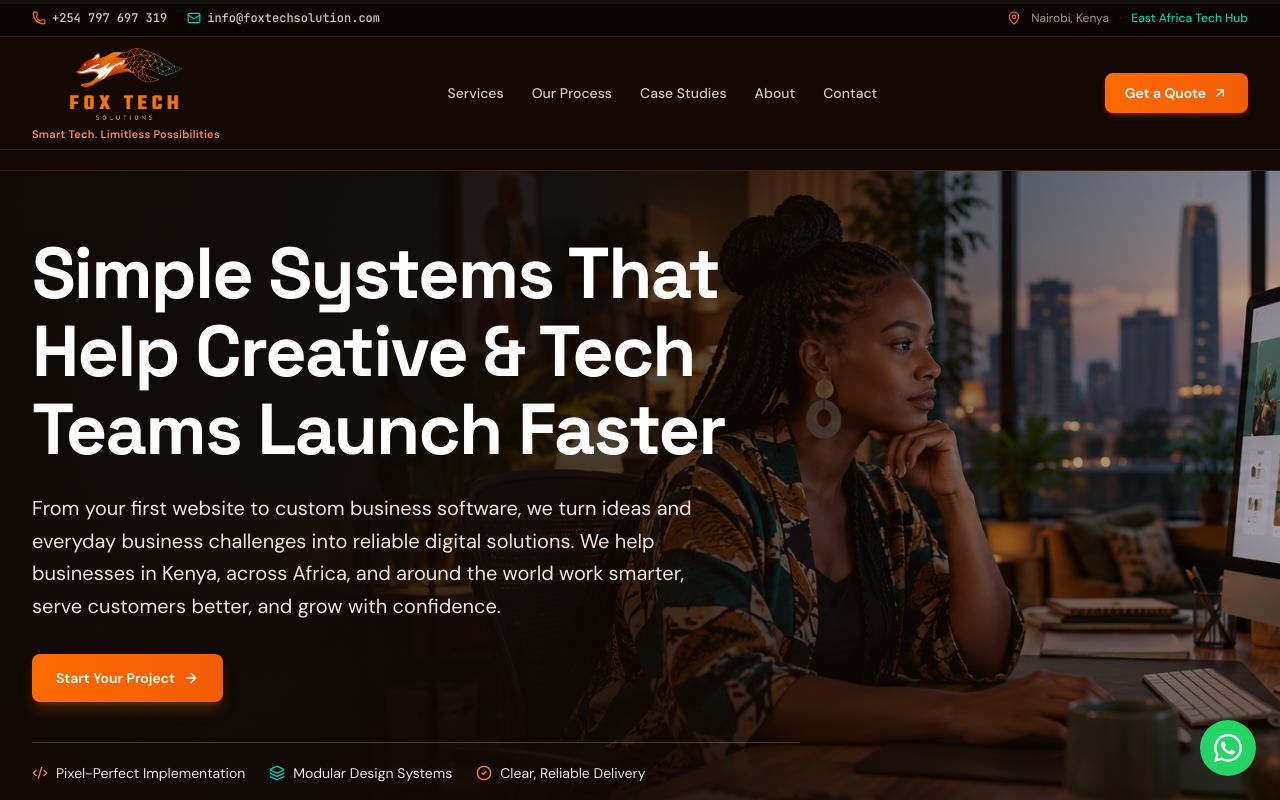
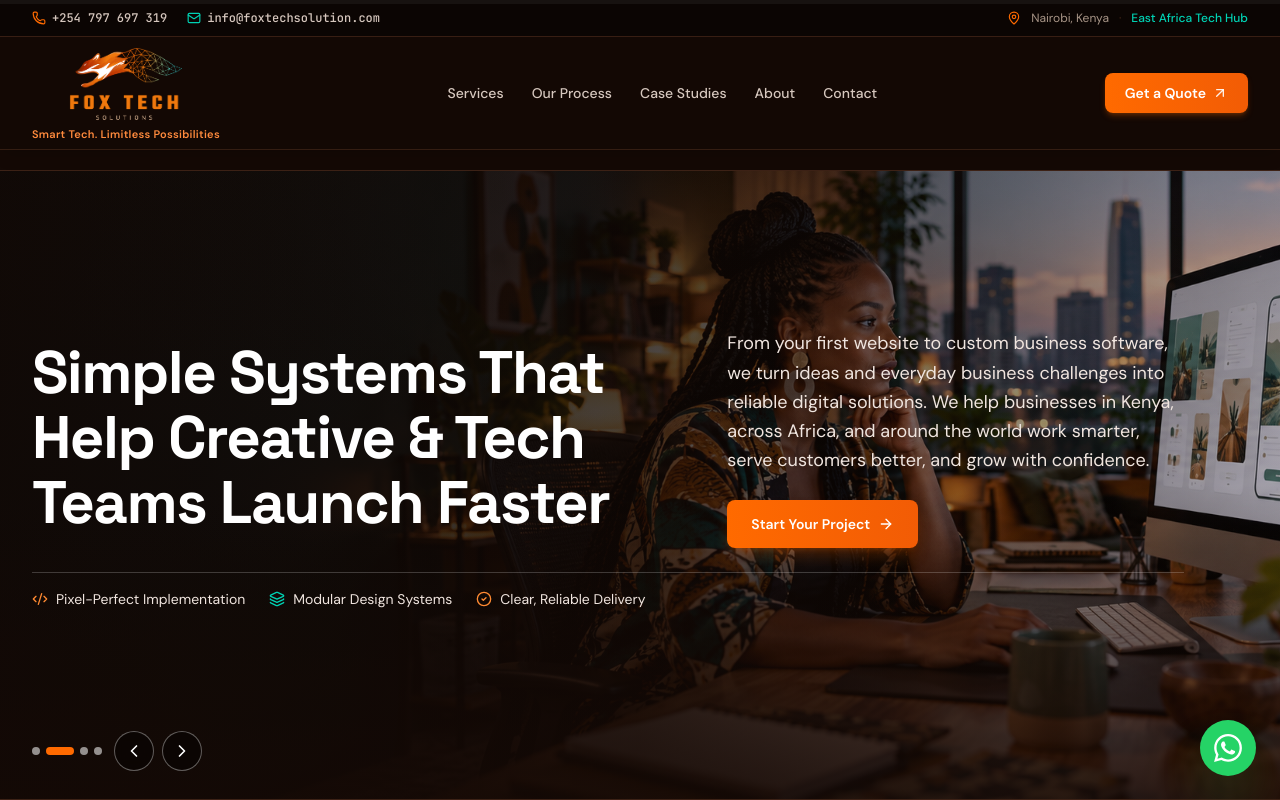
Before and after one commit to johnorengo/Fox-Tech-Portfolio, a React (Vite) app: page / in a window 1280 px wide. Shown: the top 800 px of the page. Built offline with nearby package versions, Linux system fonts and the light colour scheme.

Commit message:
Fit desktop hero content above the fold

```diff
--- a/src/components/Hero.tsx
+++ b/src/components/Hero.tsx
@@ -76,7 +76,7 @@ export const Hero: React.FC<HeroProps> = ({ onBookScoping }) => {
         if (!event.currentTarget.contains(event.relatedTarget as Node | null)) setIsPaused(false);
       }}
     >
-      <div className="relative isolate hidden min-h-[650px] overflow-hidden border-y border-[#3d2216] sm:block sm:min-h-[700px] lg:min-h-[690px]">
+      <div className="relative isolate hidden min-h-[480px] overflow-hidden border-y border-[#3d2216] lg:block lg:min-h-[min(690px,calc(100svh-172px))]">
         {carouselImages.map((slide, index) => (
           <img
             key={slide.src}
@@ -95,27 +95,26 @@ export const Hero: React.FC<HeroProps> = ({ onBookScoping }) => {
         <div className="absolute inset-0 bg-gradient-to-r from-[#100805]/95 via-[#100805]/75 to-[#100805]/20" aria-hidden="true" />
         <div className="absolute inset-0 bg-gradient-to-t from-[#140905]/80 via-transparent to-[#140905]/15" aria-hidden="true" />
 
-        <div className="relative mx-auto flex min-h-[650px] max-w-7xl flex-col justify-center px-4 pb-24 pt-16 sm:min-h-[700px] sm:px-6 sm:pb-28 lg:min-h-[690px] lg:px-8">
-          <div className="max-w-3xl">
-            <h1 data-reveal="left" className="max-w-3xl text-4xl font-bold leading-[1.08] tracking-tight text-white [text-wrap:balance] sm:text-5xl md:text-6xl lg:text-7xl">
+        <div className="relative mx-auto flex min-h-[480px] max-w-7xl flex-col justify-center px-6 pb-16 pt-8 lg:min-h-[min(690px,calc(100svh-172px))] lg:px-8 lg:pb-14 lg:pt-6">
+          <div className="grid w-full max-w-6xl grid-cols-12 items-center gap-x-10 gap-y-6">
+            <h1 data-reveal="left" className="col-span-7 max-w-[720px] text-4xl font-bold leading-[1.08] tracking-tight text-white [text-wrap:balance] lg:text-[3.5rem] xl:text-6xl">
               Simple Systems That Help Creative &amp; Tech Teams Launch Faster
             </h1>
 
-            <p data-reveal="rise" data-reveal-delay="1" className="mt-6 max-w-2xl text-base leading-relaxed text-[#f0e5df] sm:text-lg md:text-xl">
-              From your first website to custom business software, we turn ideas and everyday business challenges into reliable digital solutions. We help businesses in Kenya, across Africa, and around the world work smarter, serve customers better, and grow with confidence.
-            </p>
-
-            <div data-reveal="rise" data-reveal-delay="2" className="mt-8 flex flex-col items-start gap-4 sm:flex-row sm:items-center">
+            <div className="col-span-5 flex flex-col items-start">
+              <p data-reveal="rise" data-reveal-delay="1" className="max-w-xl text-base leading-relaxed text-[#f0e5df] xl:text-lg">
+                From your first website to custom business software, we turn ideas and everyday business challenges into reliable digital solutions. We help businesses in Kenya, across Africa, and around the world work smarter, serve customers better, and grow with confidence.
+              </p>
               <button
                 onClick={onBookScoping}
-                className="inline-flex w-full items-center justify-center gap-2 rounded-lg bg-gradient-to-r from-[#ff6a00] to-[#f25c05] px-6 py-3.5 text-sm font-semibold text-white shadow-lg shadow-[#ff6a00]/25 transition-all hover:from-[#ff7a1a] hover:to-[#ff6a00] active:scale-[0.98] focus-visible:outline-none focus-visible:ring-2 focus-visible:ring-[#00d2b4] sm:w-auto"
+                className="mt-6 inline-flex items-center justify-center gap-2 rounded-lg bg-gradient-to-r from-[#ff6a00] to-[#f25c05] px-6 py-3.5 text-sm font-semibold text-white shadow-lg shadow-[#ff6a00]/25 transition-all hover:from-[#ff7a1a] hover:to-[#ff6a00] active:scale-[0.98] focus-visible:outline-none focus-visible:ring-2 focus-visible:ring-[#00d2b4]"
               >
                 <span>Start Your Project</span>
                 <ArrowRight className="h-4 w-4" />
               </button>
             </div>
 
-            <div data-reveal="rise" data-reveal-delay="3" className="mt-10 flex max-w-3xl flex-wrap items-center gap-x-6 gap-y-3 border-t border-white/20 pt-5 text-xs text-[#f0e5df] sm:text-sm">
+            <div data-reveal="rise" data-reveal-delay="3" className="col-span-12 flex flex-wrap items-center gap-x-6 gap-y-3 border-t border-white/20 pt-4 text-xs text-[#f0e5df] xl:text-sm">
               <div className="flex items-center gap-2"><Code2 className="h-4 w-4 text-[#ff8a32]" /><span>Pixel-Perfect Implementation</span></div>
               <div className="flex items-center gap-2"><Layers className="h-4 w-4 text-[#00d2b4]" /><span>Modular Design Systems</span></div>
               <div className="flex items-center gap-2"><CheckCircle2 className="h-4 w-4 text-[#ff8a32]" /><span>Clear, Reliable Delivery</span></div>
```
